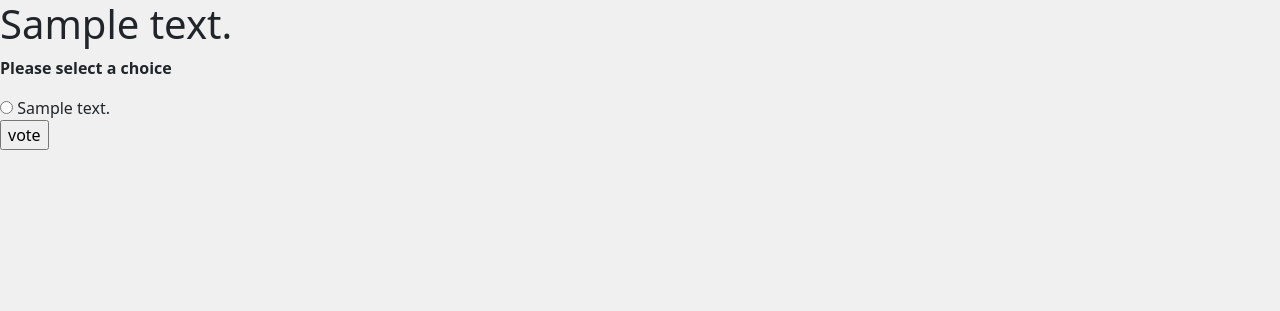
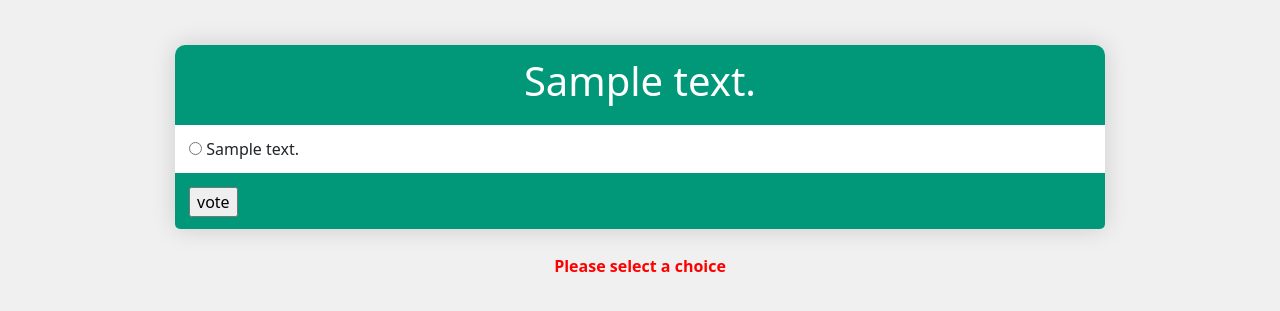
Before and after one commit to tboonma/ku-polls, a Django app: page /1/vote in a window 1280 px wide. Shown: the top 311 px of the page. Run offline with Django 3.2, Linux system fonts and the light colour scheme; tables that the repository leaves empty hold one stand-in row (values such as "Sample post"); some libraries are stand-ins or nearby versions.

Commit message:
Improve UI

```diff
--- a/polls/templates/polls/details.html
+++ b/polls/templates/polls/details.html
@@ -5,16 +5,34 @@
 {% endblock %}
 
 {% block main_content %}
-    <h1>{{ question.question_text }}</h1>
-
-    {% if error_message %} <p><strong>{{ error_message }}</strong></p> {% endif %}
-
+    <div class="d-flex align-items-center justify-content-center" style="padding: 20px 20px 0px 20px;">
+        <table class="content-table w-75 submit-table" style="background-color: white;">
+        <thead>
+            <tr>
+                <th class="text-center"><h1>{{ question.question_text }}</h1></th>
+            </tr>
+        </thead>
+        <tbody>
         <form action="{% url 'polls:vote' question.id %}" method="post">
             {% csrf_token %}
             {% for choice in question.choice_set.all %}
+                <tr style="background-color: white;"><td>
                 <input type="radio" name="choice" id="choice{{ forloop.counter }}" value="{{ choice.id }}"/>
-            <label for="choice{{ forloop.counter }}">{{ choice.choice_text }}</label><br>
+                <label for="choice{{ forloop.counter }}">{{ choice.choice_text }}</label>
+                </td></tr>
             {% endfor %}
+        </tbody>
+        <tfoot>
+            <tr class="submit-cell"><td>
             <input type="submit" value="vote"/>
+            </td></tr>
         </form>
+        </tfoot>
+        </table>
+    </div>
+        {% if error_message %}
+            <div class="d-flex justify-content-center" style="color: red;">
+                <strong>{{ error_message }}</strong>
+            </div>
+        {% endif %}
 {% endblock %}
```
Lines whose indentation alone changed are shown as unchanged.
